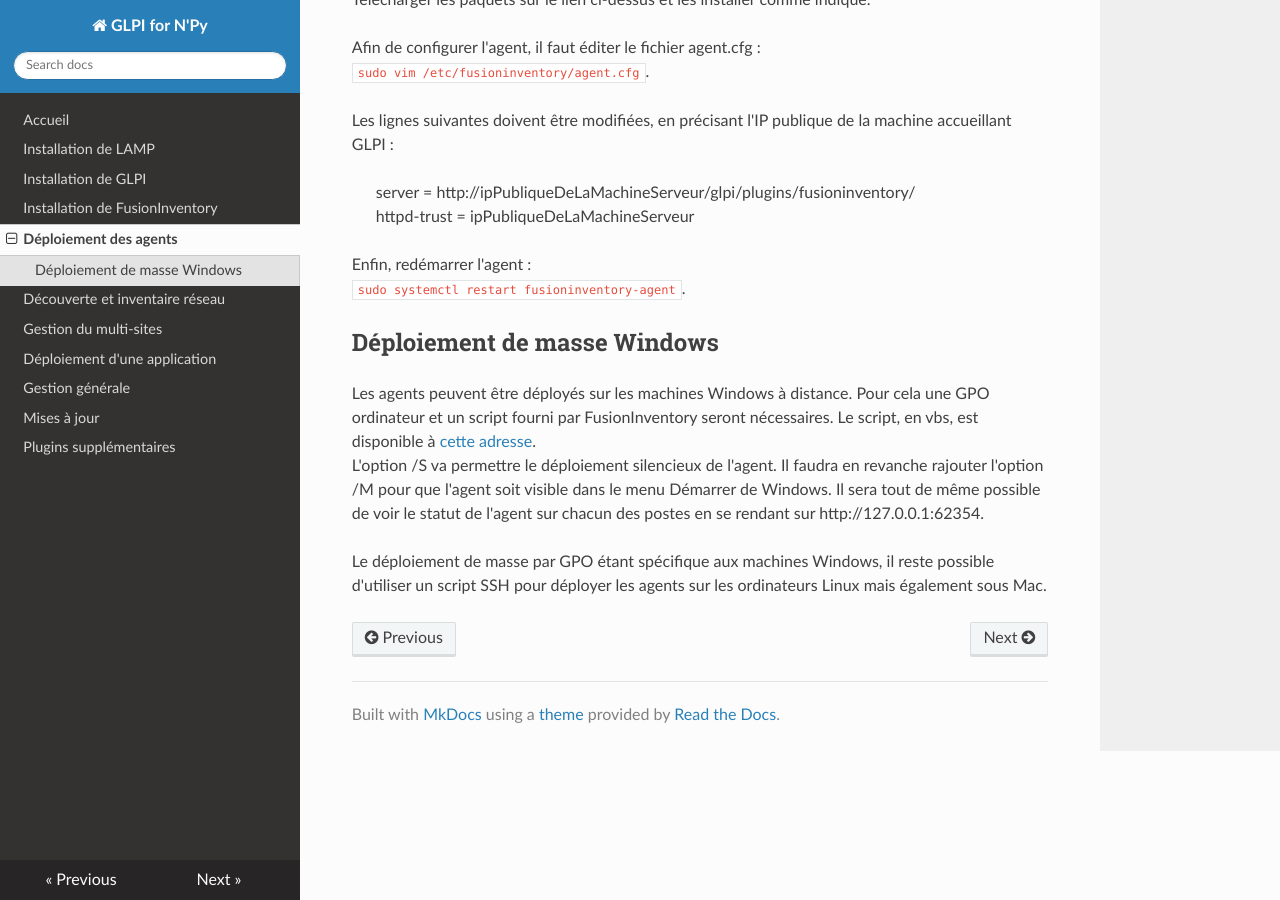
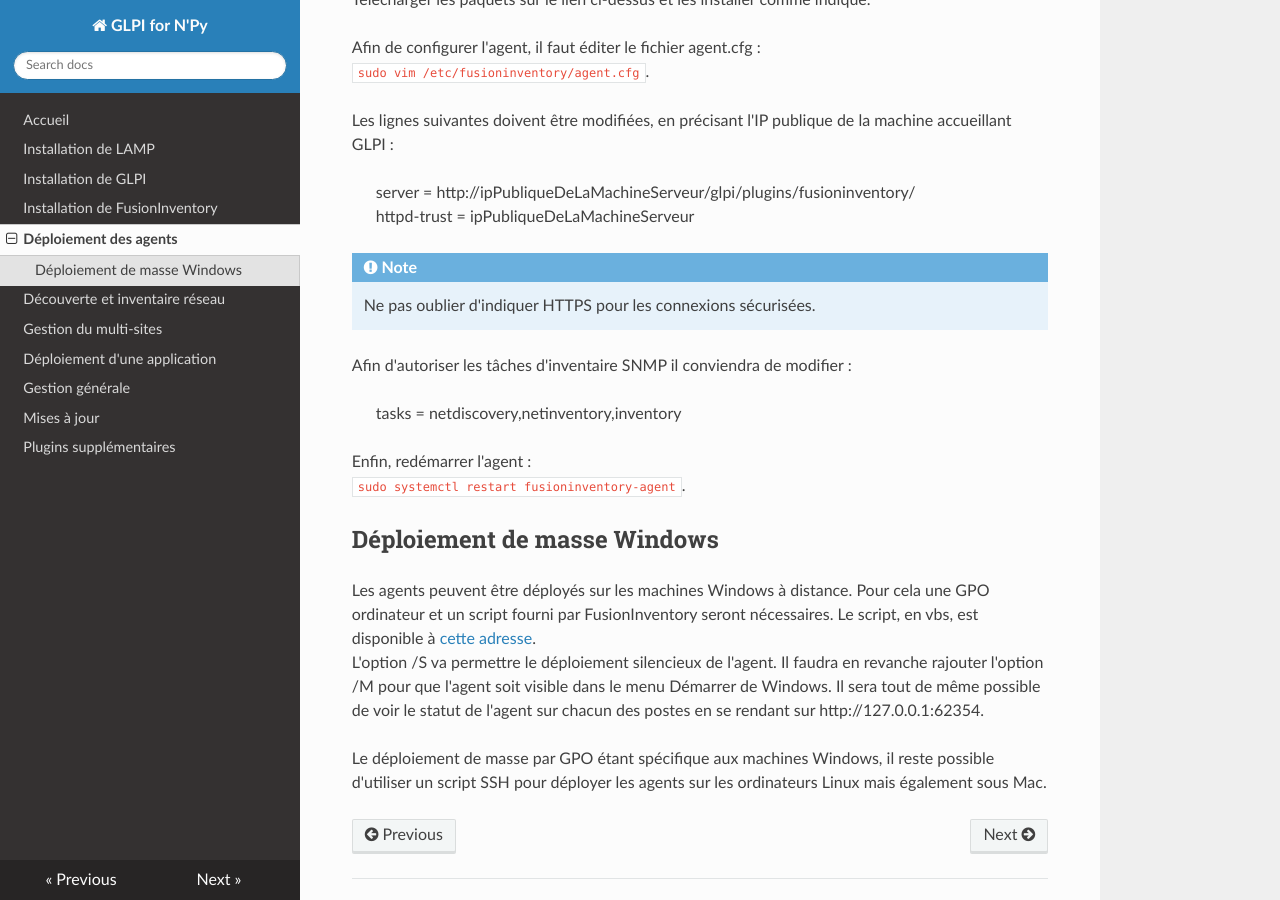
Before and after one commit to MarieBergeret/GLPIproject_doc, an MkDocs documentation site: the page built from docs/agentsFI.md, in a window 1280 px wide and 900 px high, scrolled down 491 px. Built offline with MkDocs 1.6.1, drawn with Linux system fonts in a browser that asks for light colours; nearby versions of some CDN libraries; old or Windows-style settings are respelled for this version of MkDocs.

```diff
--- a/docs/agentsFI.md
+++ b/docs/agentsFI.md
@@ -20,6 +20,13 @@ Les lignes suivantes doivent être modifiées, en précisant l'IP publique de la
 > server = http://ipPubliqueDeLaMachineServeur/glpi/plugins/fusioninventory/
 > httpd-trust = ipPubliqueDeLaMachineServeur
 
+!!! note
+
+	Ne pas oublier d'indiquer HTTPS pour les connexions sécurisées.
+
+Afin d'autoriser les tâches d'inventaire SNMP il conviendra de modifier :
+> tasks = netdiscovery,netinventory,inventory
+
 Enfin, redémarrer l'agent :
 `sudo systemctl restart fusioninventory-agent`.
 
```
Also changed, not shown: docs/plugins.md (+8 -0 lines), docs/img/plugins/typeCaisse.png (added).
